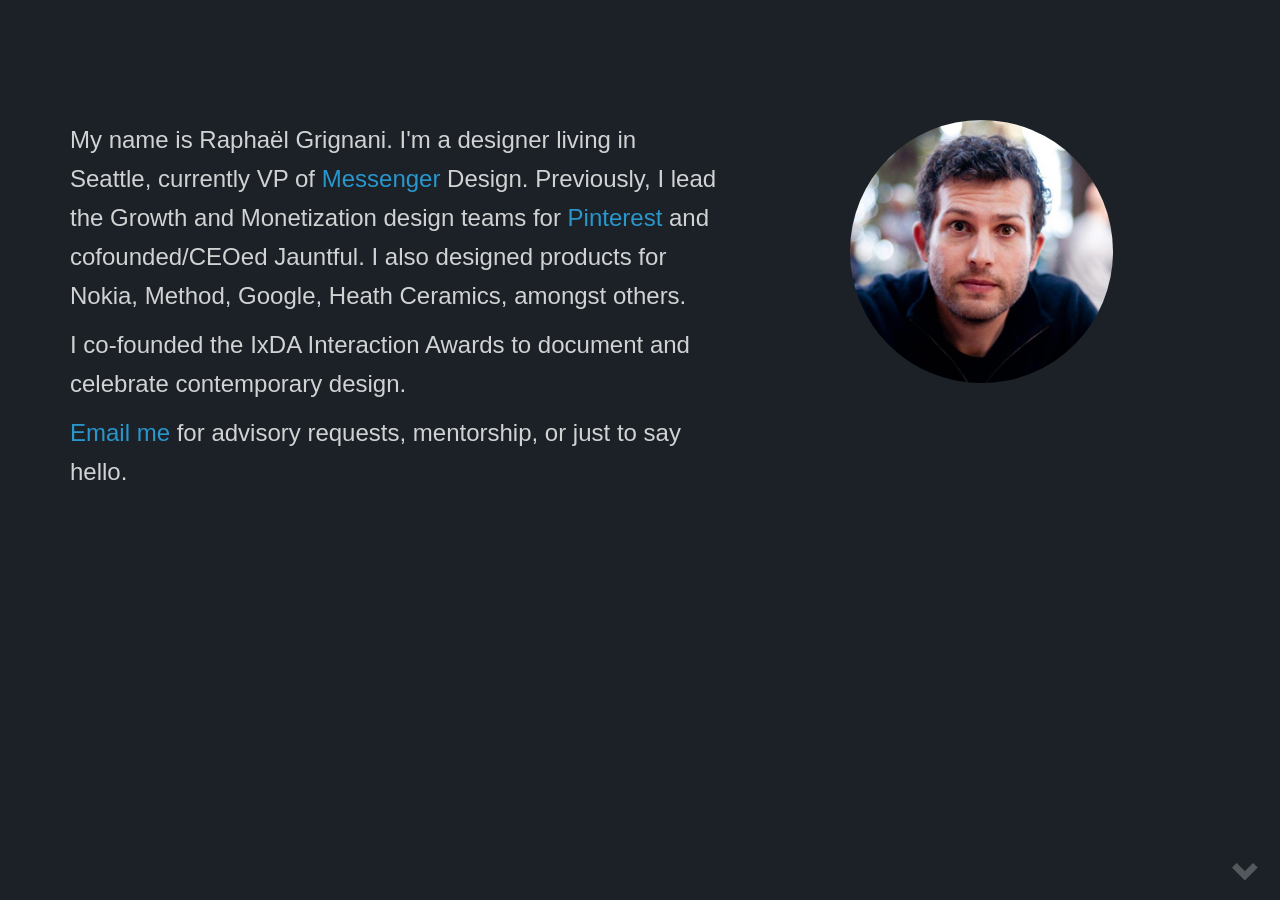
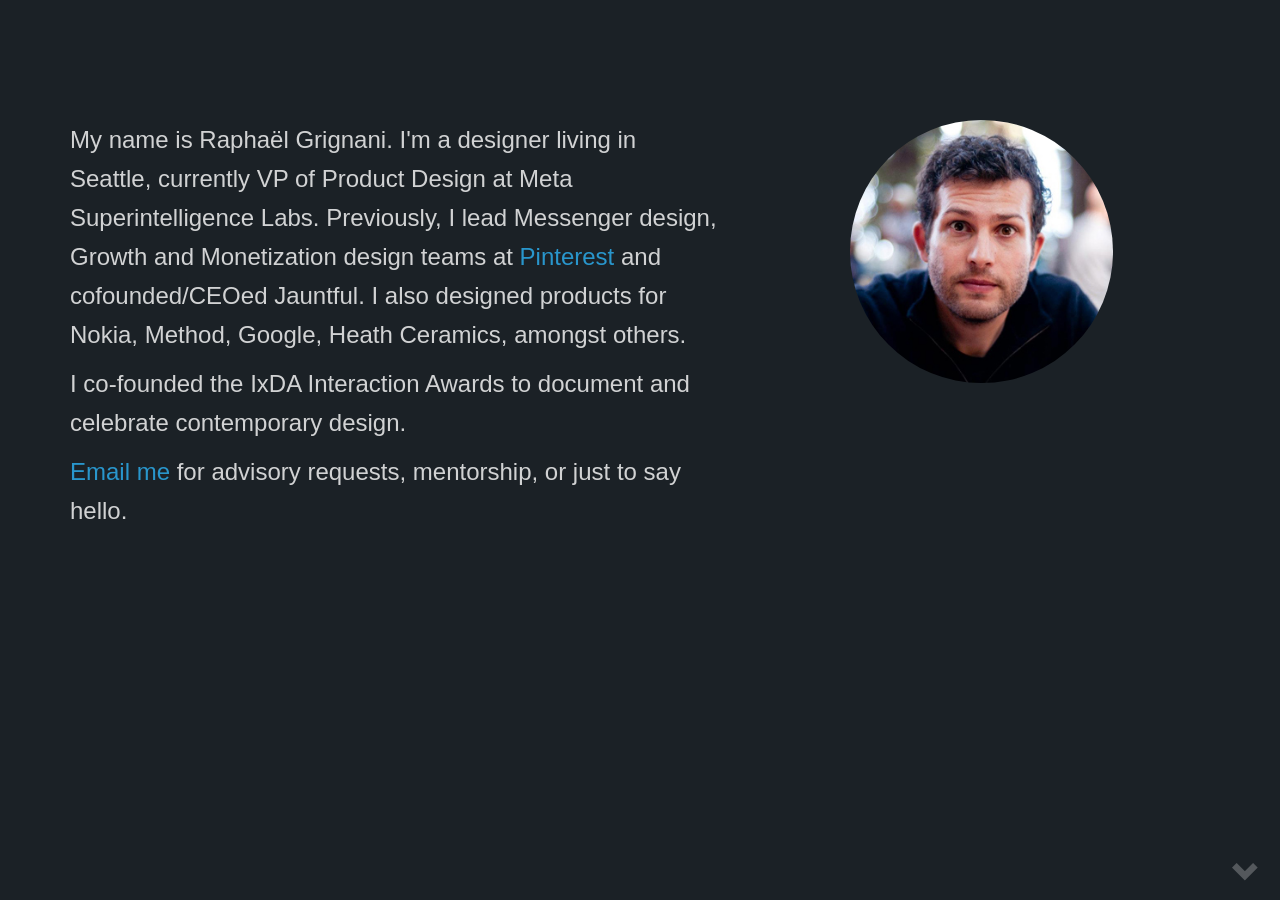
Before and after one commit to Jauntful/private-about-me, a Jekyll site: the page built from index.html, in a window 1280 px wide and 900 px high. Built offline with Jekyll 4.4.1, drawn with Linux system fonts in a browser that asks for light colours; nearby versions of some CDN libraries.

Commit message:
Update header.html

```diff
--- a/_includes/header.html
+++ b/_includes/header.html
@@ -5,7 +5,7 @@
         <img src="{{ site.baseurl }}/assets/raphaelgrignani.jpg" alt="Rapha&euml;l Grignani" class="img-responsive img-circle">
       </div>
       <div class="col-xs-12 col-sm-7 col-sm-pull-3">
-        <p class="text--lead">My name is Rapha&euml;l Grignani. I'm a designer living in Seattle, currently VP of <a href="https://messenger.com">Messenger</a> Design. Previously, I lead the Growth and Monetization design teams for <a href="http://creative.pinterest.com/">Pinterest</a> and cofounded/CEOed Jauntful. I also designed products for Nokia, Method, Google, Heath Ceramics, amongst others.</p>
+        <p class="text--lead">My name is Rapha&euml;l Grignani. I'm a designer living in Seattle, currently VP of Product Design at Meta Superintelligence Labs. Previously, I lead Messenger design, Growth and Monetization design teams at <a href="http://creative.pinterest.com/">Pinterest</a> and cofounded/CEOed Jauntful. I also designed products for Nokia, Method, Google, Heath Ceramics, amongst others.</p>
         <p class="text--lead">I co-founded the IxDA Interaction Awards to document and celebrate contemporary design.</p>
         <p class="text--lead"><a href='javascript:noSpam("hei", "grignani.org?subject=My name is ...")'>Email me</a> for advisory requests, mentorship, or just to say hello.</p>
       </div>
```
